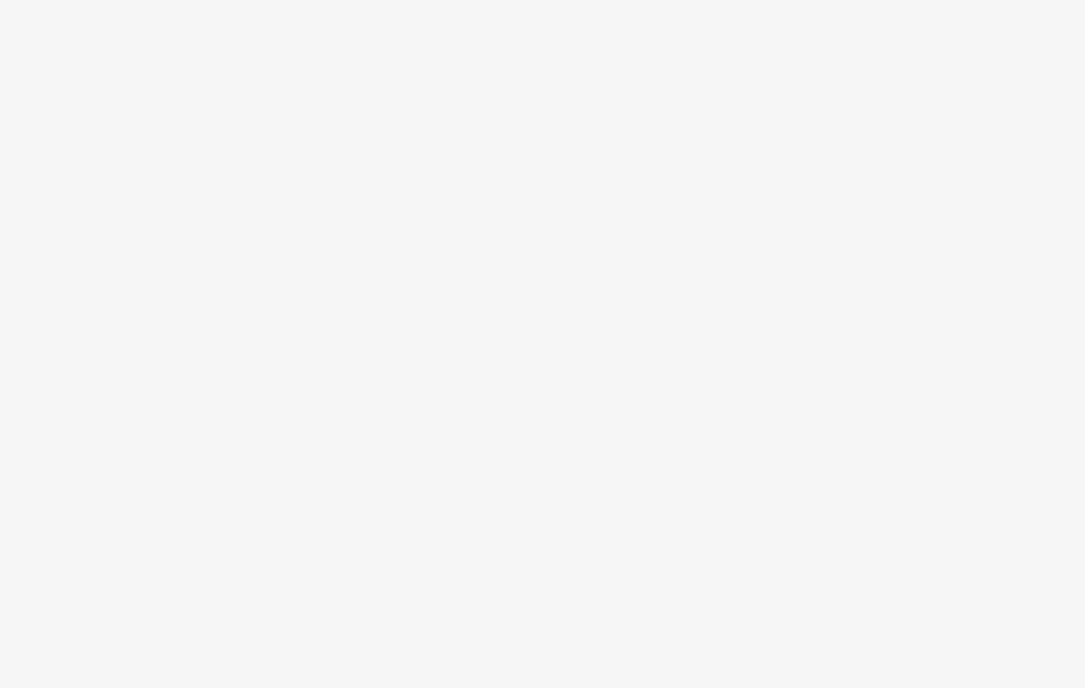
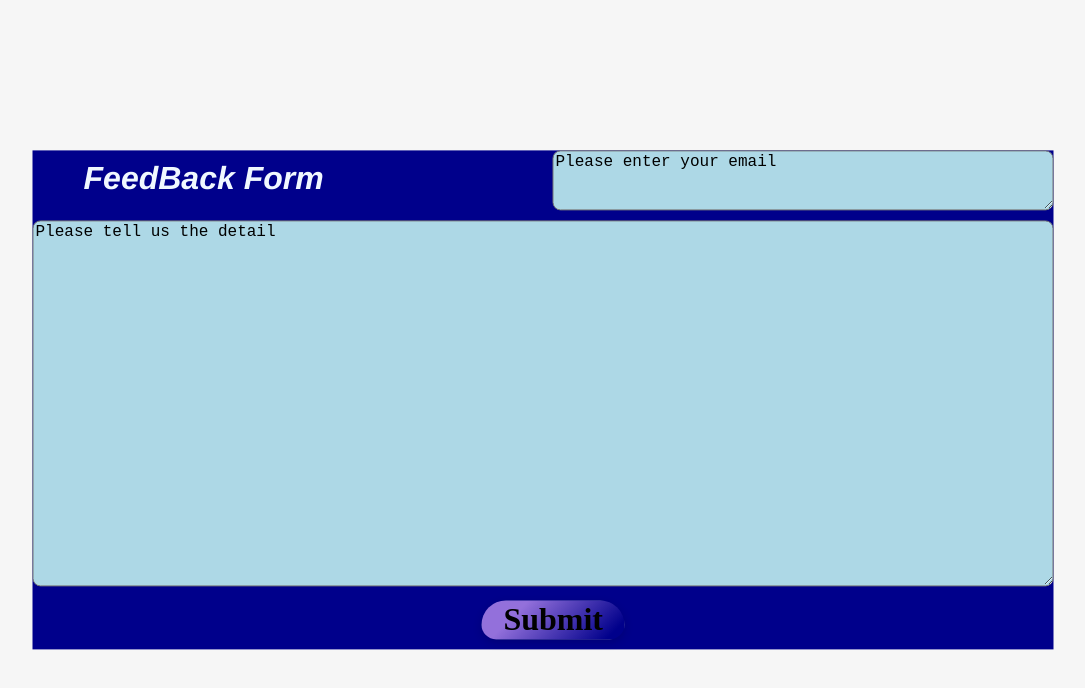
Before and after one commit to serach24/Care-Clinic, a React (Create React App) app: page /feedback in a window 1280 px wide. Shown: the top 688 px of the page, without its empty margins (97-1182 px from the left). Built offline with nearby package versions, Linux system fonts and the light colour scheme.

Commit message:
Add profile page

```diff
--- a/src/App.js
+++ b/src/App.js
@@ -6,7 +6,7 @@ import './App.css';
 import Home from './pages/Home';
 import Login from './pages/Login';
 import AdminPage from './pages/AdminPage';
-
+import Feedback from './pages/FeedBack';
 
 class App extends React.Component {
   render (){
@@ -20,6 +20,8 @@ class App extends React.Component {
                           (<Login/>)}/>
           <Route exact path='/admin' render={() =>
                           (<AdminPage/>)}/>
+          <Route exact path='/feedback' render={() =>
+                          (<Feedback/>)}/>
         </Switch>
       </BrowserRouter>
     </div>
--- a/src/components/ui/NavBar/index.js
+++ b/src/components/ui/NavBar/index.js
@@ -9,6 +9,7 @@ import MenuIcon from '@material-ui/icons/Menu';
 
 import Menu from '@material-ui/core/Menu';
 import MenuItem from '@material-ui/core/MenuItem';
+import Profile from './../../../pages/Profile';
 
 import "./styles.css";
 import { Drawer } from '@material-ui/core';
@@ -100,8 +101,15 @@ class NavBar extends React.Component {
                                 className="TalkButton" >Talk to a Doctor</Button>
                         <Button component={ Link } to={"/admin"} color="inherit"
                                 className="TalkButton" >Admin</Button>
+                        <Button component={ Link } to={"/feedback"} color="inherit"
+                                className="TalkButton" >FeedBack</Button>
                         <Button component={ Link } to={"/login"} color="inherit"
                                 className="loginButton" >Login</Button>
+                        <div className="ProfileButton"> Profile </div>
+                        <div className="Profile">
+                        <Profile></Profile>
+                        </div>
+
                     </Toolbar>
                 </AppBar>
 
--- a/src/components/ui/NavBar/styles.css
+++ b/src/components/ui/NavBar/styles.css
@@ -26,3 +26,16 @@
 .MuiDrawer-paper.MuiDrawer-paperAnchorLeft {
     top: 64px;
 }
+.Profile{
+    width: 35%;
+    height: 50%;
+    display: none;
+    position: absolute;
+    left: 25%;
+}
+.ProfileButton:hover + .Profile {
+    display: block;
+}
+.Profile:hover {
+    display: block;
+}
--- /dev/null
+++ b/src/pages/FeedBack/index.js
@@ -0,0 +1,61 @@
+import React from "react";
+import { Link } from "react-router-dom";
+import Button from "@material-ui/core/Button";
+
+import "./styles.css";
+
+/* Component for the Home page */
+
+class Feedback extends React.Component {
+    constructor(props) {
+        super(props);
+        this.state = {
+            email :'Please enter your email',
+            message :'Please tell us the detail'
+        };
+        this.handleInputChange = this.handleInputChange.bind(this);
+    }
+
+    handleInputChange(event) {
+        const target = event.target;
+        const value = target.value;
+        const name = target.name;
+        this.setState({
+            [name]: value
+        });
+    }
+
+    FunctionSubmitFeedback() {
+            alert(this.state.email + " want to send message '" + this.state.message +"' as feedback");
+        }
+
+
+
+      render() {
+        return (
+        <div className="Whole">
+
+            <div className="input_panel">
+              <div className = "head_feedback" >
+              FeedBack Form
+            </div>
+            <div className ="input_background">
+            <textarea className="email" name="email" rows="3" cols="48" defaultValue = "Please enter your email" onChange = {this.handleInputChange}>
+
+            </textarea>
+            <textarea className="message" name="message" rows="20" cols="100" defaultValue = "Please tell us the detail" onChange = {this.handleInputChange}>
+
+            </textarea>
+            </div>
+              <div className="FeedbackSubmitPanel">
+              <button className="submitFeedback" onClick={this.FunctionSubmitFeedback.bind(this)}>
+                    Submit
+              </button>
+              </div>
+          </div>
+      </div>
+    );
+  }
+}
+
+export default Feedback;
--- /dev/null
+++ b/src/pages/FeedBack/styles.css
@@ -0,0 +1,73 @@
+/* Styles for the Home React component */
+.input_panel {
+  position: absolute;
+  top: 50%;
+  left: 50%;
+  transform: translate(-50%, -50%);
+  background-color: darkblue;
+}
+
+.message{
+  border: darkblue dot-dash;
+  border-radius: 8px;
+  background-color: lightblue;
+  margin-top: 1%;
+  font-size: large;
+}
+
+.message:hover{
+  border: black dot-dash;
+  background-color: aliceblue;
+}
+
+.email{
+  display: inline-block;
+  border: darkblue dot-dash;
+  border-radius: 8px;
+  background-color: lightblue;
+  display: inline-block;
+  font-size: large;
+  float: right;
+}
+.email:hover{
+  border: black dot-dash;
+  background-color: aliceblue;
+}
+
+.head_feedback{
+  float: left;
+  color: aliceblue;
+  margin-top: 1%;
+  margin-left: 5%;
+  display: inline-block;
+  font-size: xx-large;
+  font-style: oblique;
+  font-weight: bolder;
+}
+
+
+.submitFeedback {
+  font-weight: bold;
+  font-family: "French Script MT";
+  margin-top: 10px;
+  margin-bottom: 10px;
+  font-size: xx-large;
+  width: 25%;
+  cursor: pointer;
+  background-image: linear-gradient(315deg, darkblue 10%, mediumpurple 74%);
+  border: none;
+  border-radius: 100px 100px 60px 60px;
+  transition: 1s;
+  box-shadow: 0 3px 10px rgba(0,0,0,0.15);
+}
+
+.submitFeedback:hover {
+  border-radius: 0%;
+  background-image: linear-gradient(315deg, darkblue 0%, mediumpurple 60%);
+  transition: 1s;
+  box-shadow: 0 3px 10px rgba(0,0,0,0.15);
+}
+
+.FeedbackSubmitPanel{
+  margin-left: 44%;
+}
--- /dev/null
+++ b/src/pages/Profile/index.js
@@ -0,0 +1,105 @@
+import React from "react";
+import { Link } from "react-router-dom";
+import Button from "@material-ui/core/Button";
+import ReactDOM from 'react-dom';
+import TextField from '@material-ui/core/TextField';
+
+import "./styles.css";
+import ava from './static/icon.jpg'
+
+/* Component for the Home page */
+
+class Profile extends React.Component {
+    constructor(props) {
+        super(props);
+        this.state = {
+            email :'Boliu@liuB.o',
+            name : 'Bo Liu lol',
+            age : '1800',
+            icon : ava,
+            changeEmail : false,
+            changeAge : false,
+            newage : 0,
+            newemail : "a@a.a"
+        };
+    }
+            SetAge(e){
+                this.setState({newage:e.target.value})
+            }
+            SetEmail(e){
+                this.setState({newemail:e.target.value})
+            }
+
+        FunctionAge(){
+            if(!this.state.changeAge){
+                this.setState({
+                    changeAge: true
+                })
+            }
+            else {
+                //info backend
+                this.setState({
+                    age: this.state.newage,
+                    changeAge: false
+                })
+            }}
+        FunctionEmail(){
+            if(!this.state.changeEmail){
+                this.setState({
+                    changeEmail: true
+                })
+            }
+            else {
+                //info backend
+                this.setState({
+                    email: this.state.newemail,
+                    changeEmail: false
+                })
+            }}
+
+
+      render() {
+        return (
+        <div className="ProfilePanel">
+              <div className="Background"></div>
+              <div className="UserDiv">
+              <svg className="Username">
+              <defs>
+              <path id='CurveName' d="M0,57 a1,1 0 0,0 133,0" />
+              </defs>
+              <text className= "UserName">
+                <textPath xlinkHref='#CurveName' >
+                    {"   Welcome !       " +this.state.name}
+                </textPath>
+              </text>
+              </svg>
+              <img className="UserHeadPic" src= {ava}></img>
+
+
+              <div
+              className = "userInfo">
+              <div className = "ProfileItem">
+              {"Email: "+ this.state.email+"\n"}
+              </div>
+              <div className = "ProfileText">
+              {this.state.changeEmail && (<TextField label="New Email" fullWidth={true} variant="filled" onChange ={this.SetEmail.bind(this)}></TextField>)}
+              </div>
+              <div className = "ProfileItem">
+              <Button  variant="contained" onClick = {this.FunctionEmail.bind(this)} color="primary">change</Button>
+              </div>
+              <div className = "ProfileItem">
+              {"Age: " + this.state.age+"\n"}
+              </div>
+              <div className = "ProfileText">
+                  {this.state.changeAge && (<TextField label="New Age" fullWidth={true} variant="filled" onChange ={this.SetAge.bind(this)}></TextField>)}
+              </div>
+              <div className = "ProfileItem">
+              <Button  variant="contained" onClick = {this.FunctionAge.bind(this)} color="primary">change</Button></div>
+              </div>
+      </div>
+      </div>
+    );
+  }
+}
+
+export default Profile;
--- /dev/null
+++ b/src/pages/Profile/styles.css
@@ -0,0 +1,49 @@
+.ProfilePanel{
+    display: block;
+    width: 30%;
+    height: 50%;
+}
+.Background{
+    position: absolute;
+    top: -200px;
+    left :75px;
+    width: 220px;
+    height: 700px;
+    background-color: rgba(5,5,5,.1);
+}
+.UserHeadPic{
+    position: absolute;
+    left: 25%;
+    top: 60px;
+    width: 98px;
+    height: 98px;
+    border: 20px solid rgba(25,25,25,.3);
+    border-radius: 50%;
+}
+.Username{
+    font-size:medium;
+    position: absolute;
+    left: 25.2%;
+    top: 75px;
+    text-align: center;
+}
+.UserName{
+    white-space: pre;
+    letter-spacing: 1px;
+    font-family: fantasy ;
+}
+.userInfo{
+    color: black;
+    display: block;
+    margin-top: 210px;
+    margin-left: 95%;
+}
+.ProfileText{
+    left: -50px;
+    width: 100px;
+}
+.ProfileItem{
+    margin-top: 10px;
+    text-align: center;
+    font-family: fantasy;
+}
```
Also changed, not shown: src/pages/Profile/static/icon.jpg (added).
